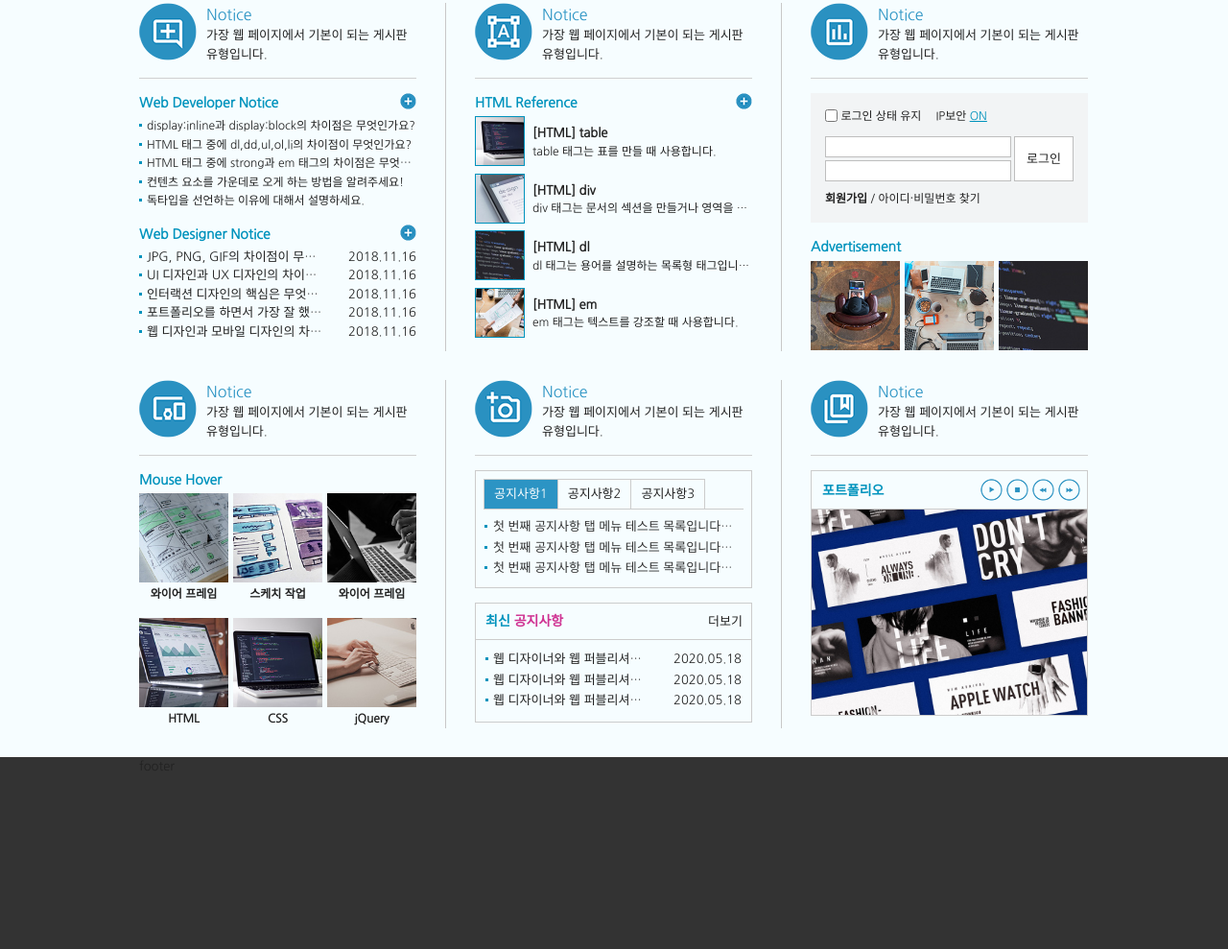
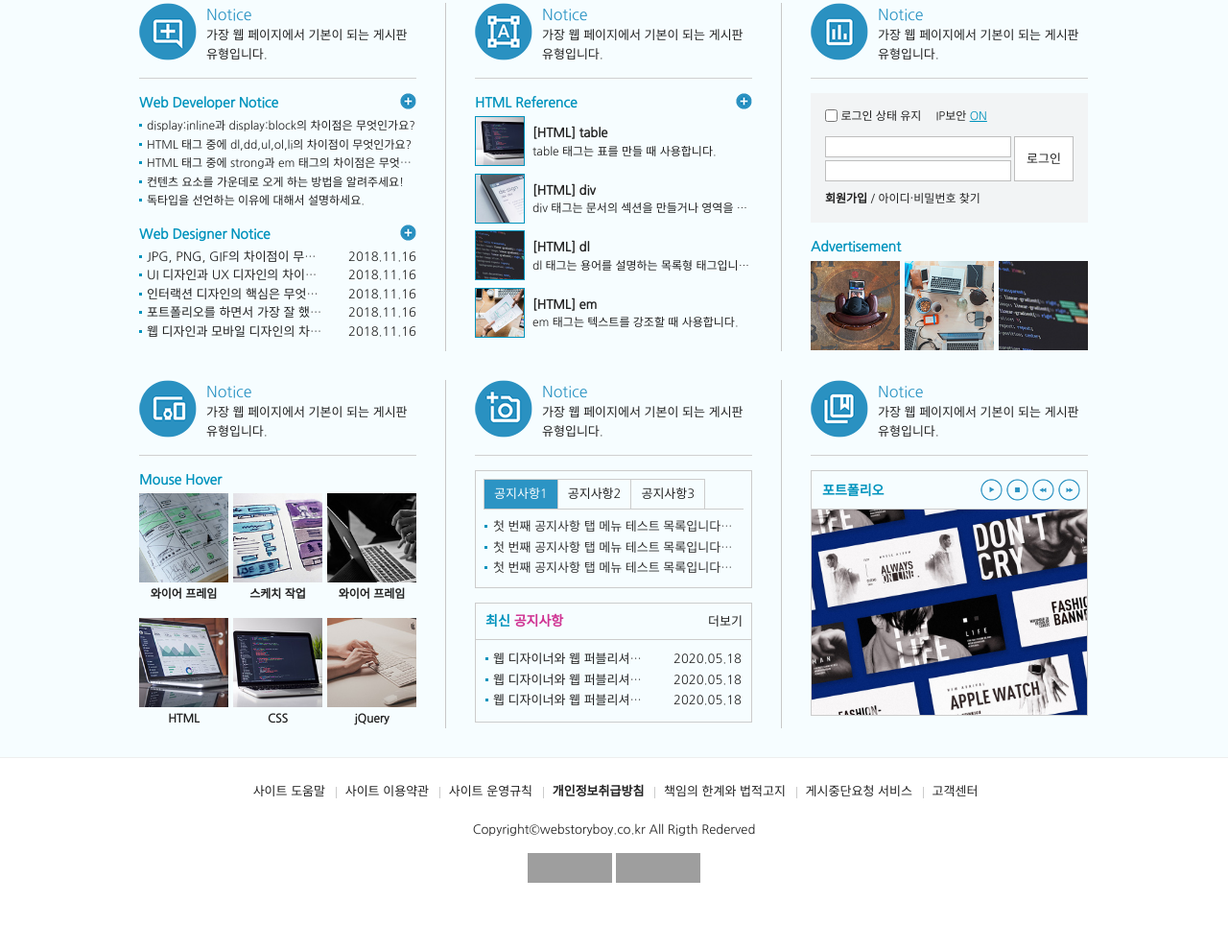
Before and after one commit to ktd1230/Html-CSS-JavaScript, a plain HTML site: page web/index.html in a window 1280 px wide. Shown: the part 822-1811 px from the top of the page at 96% size. After the commit the page ends 1773 px from the top, so only its background shows below. Drawn offline with Linux system fonts and the light colour scheme; grey boxes are pictures that could not be loaded; a web font is replaced by a local one.

Commit message:
[+] IMPROVE 푸터 & W3C 수정

```diff
--- a/web/css/reset.css
+++ b/web/css/reset.css
@@ -15,7 +15,7 @@ body, input, textarea, select, button, table {
 }
 
 /* 폰트 스타일 초기화 */
-em {font-style: normal;}
+em, address {font-style: normal;}
 
 /* 블릿기호 초기화 */
 dl, ul, li, ol, menu {list-style: none;}
--- a/web/css/style.css
+++ b/web/css/style.css
@@ -11,7 +11,7 @@ background: #333; line-height: 30px; width: 160px; text-align: center;}
 #wrap {}
 #header {height: 325px; background: url("../img/header_bg.jpg") center top repeat-x;}
 #contents {}
-#footer {height: 200px; background: #333;}
+#footer {border-top: 1px solid #eee;}
 
 /* 컨텐츠 레이아웃 */
 #cont_nav {background-color: #f6fdff;}
@@ -247,3 +247,12 @@ background: #fff; border: 1px solid #bebebe;}
 .popup li {float: left; width: 93px; margin-right: 5px;}
 .popup li.last {margin-right: 0;}
 .popup li img {width: 100%;}
+
+/* 푸터 */
+.footer {padding: 25px 0; text-align: center;}
+.footer ul {margin-bottom: 20px;}
+.footer li {position: relative; display: inline; padding: 0 7px 0 10px;}
+.footer li:before {content: ''; width: 1px; height: 12px; background: #ccc; position: absolute;
+left: 0; top: 2px;}
+.footer li:first-child:before {width: 0; height: 0;}
+.footer .w3c {margin-top: 15px;}
--- a/web/index.html
+++ b/web/index.html
@@ -403,7 +403,33 @@
         </div>
         <!-- //contents -->
         <div id="footer">
-            <div class="container">footer</div>
+            <div class="container">
+                <div class="container">
+                    <h2 class="ir_su">푸터 영역</h2>
+                    <div class="footer">
+                        <ul>
+                            <li><a href="#">사이트 도움말</a></li>
+                            <li><a href="#">사이트 이용약관</a></li>
+                            <li><a href="#">사이트 운영규칙</a></li>
+                            <li><a href="#"><strong>개인정보취급방침</strong></a></li>
+                            <li><a href="#">책임의 한계와 법적고지</a></li>
+                            <li><a href="#">게시중단요청 서비스</a></li>
+                            <li><a href="#">고객센터</a></li>
+                        </ul>
+                        <address>
+                            Copyright&copy;webstoryboy.co.kr All Rigth Rederved
+                        </address>
+                        <div class="w3c">
+                            <a href="http://validator.w3.org/check?uri=referer">
+                                <img src="http://www.w3.org/Icons/valid-xhtml10" alt="Valid XHTML 1.0 Transitional" height="31" width="88" />
+                            </a>
+                            <a href="http://jigsaw.w3.org/css-validator/check/referer">
+                                <img style="border:0;width:88px;height:31px" src="http://jigsaw.w3.org/css-validator/images/vcss-blue" alt="올바른 CSS입니다!" />
+                            </a>
+                        </div>
+                    </div>
+                </div>
+            </div>
         </div>
         <!-- //footer -->
     </div>
```
